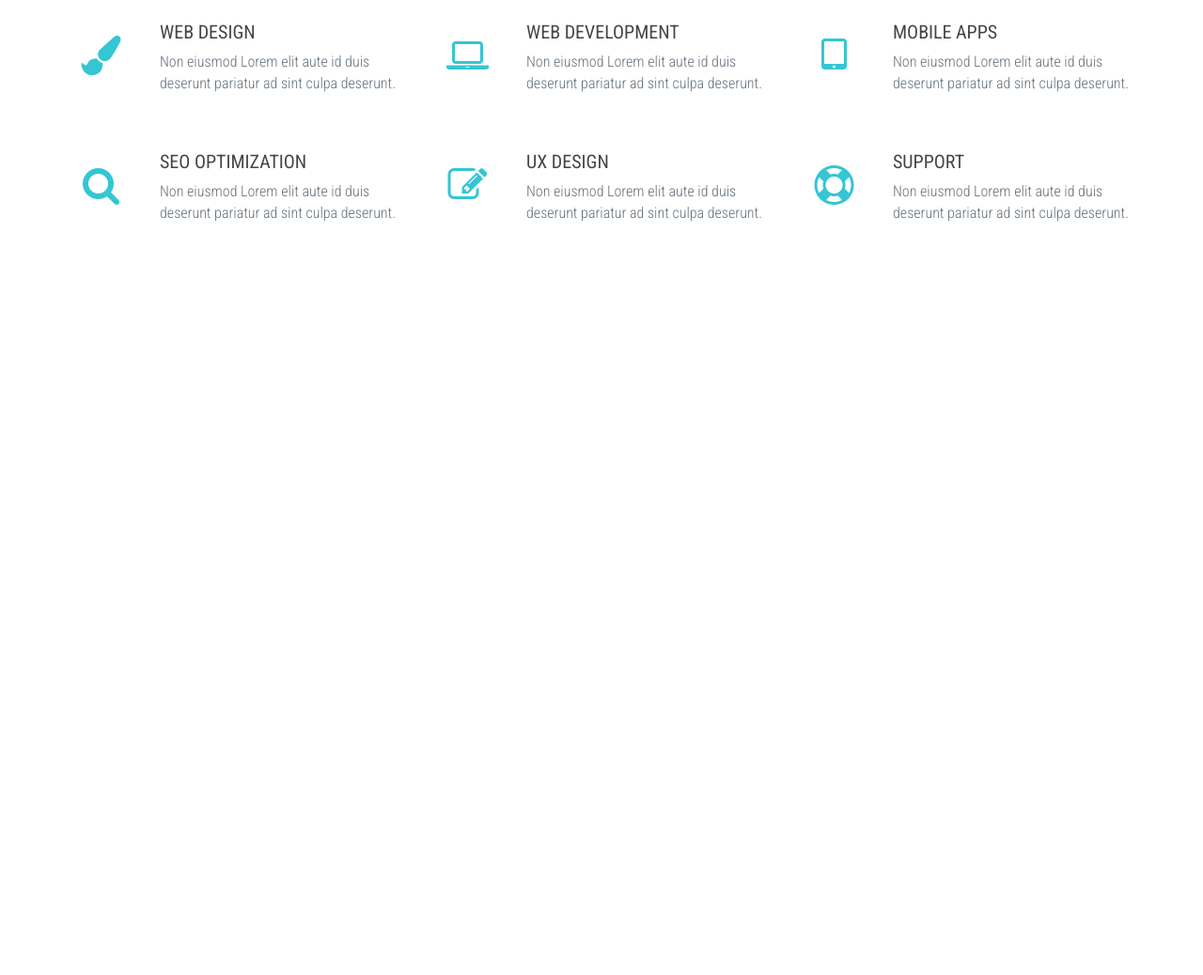
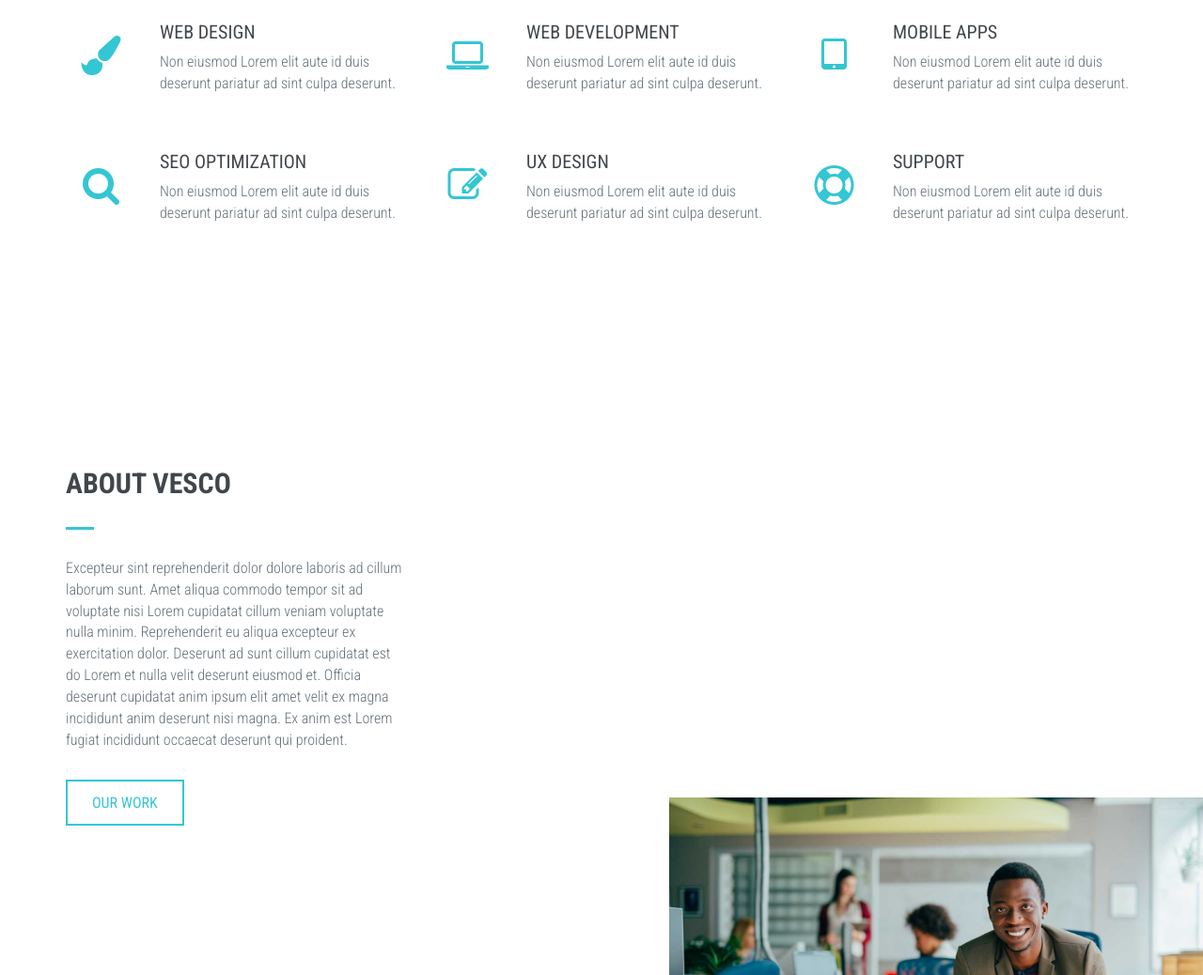
Before and after one commit to Fendoro/vesco, a website built with webpack: page index.html in a window 1280 px wide. Shown: the part 953-1991 px from the top of the page at 94% size. Before the commit the page ends 1291 px from the top, so only its background shows below. Built offline with nearby package versions, Linux system fonts and the light colour scheme.

Commit message:
add about section

```diff
--- a/css/style.css
+++ b/css/style.css
@@ -1,5 +1,7 @@
 /* General */
-html, body{
+
+html,
+body {
     height: 100%;
 }
 
@@ -18,7 +20,9 @@ h3 {
     text-transform: uppercase;
 }
 
+
 /* PARALAX (Generic) */
+
 .bg-parallax {
     background-repeat: no-repeat;
     background-size: cover;
@@ -26,8 +30,10 @@ h3 {
     background-attachment: fixed;
 }
 
+
 /* BUTTONS Generic */
-.btn-general{
+
+.btn-general {
     border-color: #fff;
     border-width: 2px;
     border-radius: 0;
@@ -36,46 +42,76 @@ h3 {
     font-weight: 400;
     text-transform: uppercase;
 }
-.btn-white{
+
+.btn-white {
     border-color: #fff;
     color: #fff;
 }
-.btn-white:hover,.btn-white:focus{
-background-color: #fff;
-color: #41464b;
+
+.btn-white:hover,
+.btn-white:focus {
+    background-color: #fff;
+    color: #41464b;
 }
+
+.btn-blue {
+    border-color: #34c6d3;
+    color: #34c6d3;
+}
+
+.btn-blue:hover,
+.btn-blue:focus {
+    background-color: #34c6d3;
+    color: #fff;
+}
+
+
 /* CONTENT (Generic) */
-.content-box{
+
+.content-box {
     padding: 60px 0 60px 0;
 }
-.content-title h3{
+
+.content-title h3 {
     font-size: 30px;
     font-weight: 700;
     text-align: center;
     margin: 0 0 30px 0;
 }
-.content-title-underline{
+
+.content-title-underline {
     width: 30px;
     height: 3px;
     background-color: #34c6d3;
     margin: 0 auto 30px auto;
 }
+
+
 /* ANIMATE */
-#home-cover,#home-heading,#home-btn{
-animation-duration: .5s;
+
+#home-cover,
+#home-heading,
+#home-btn {
+    animation-duration: .5s;
 }
-#home-cover{
-    animation-delay:.1s;
+
+#home-cover {
+    animation-delay: .1s;
 }
-#home-heading{
-    animation-delay:.5s;
+
+#home-heading {
+    animation-delay: .5s;
 }
-#home-btn{
+
+#home-btn {
     animation-delay: 1s;
 }
+
+
 /* HOME */
+
 #home {
- height: 100%;
+    height: 100%;
 }
 
 #home-cover {
@@ -83,30 +119,34 @@ animation-duration: .5s;
     background-image: url("../img/bg-home.jpg");
 }
 
-#home-content-box{
+#home-content-box {
     height: 100%;
     width: 100%;
     display: table;
 }
 
-#home-content-box-inner{
+#home-content-box-inner {
     display: table-cell;
     vertical-align: middle;
 }
 
-#home-heading h3{
+#home-heading h3 {
     color: #fff;
     font-size: 55px;
     font-weight: 700;
     margin: 20px 0 20px 0;
 }
+
+
 /* SERVICES */
-.service-item{
+
+.service-item {
     padding: 20px 0 20px 0;
-    margin-bottom:20px;
+    margin-bottom: 20px;
     cursor: pointer;
 }
-.service-item-icon i{
+
+.service-item-icon i {
     color: #34c6d3;
     float: left;
     padding: 15px;
@@ -115,18 +155,59 @@ animation-duration: .5s;
     height: 75px;
     text-align: center;
 }
-.service-item:hover .service-item-icon i{
+
+.service-item:hover .service-item-icon i {
     color: #fff;
     background-color: #34c6d3;
 }
 
-.service-item-title h3{
+.service-item-title h3 {
     font-size: 20px;
     font-weight: 400;
     margin: 0 0 10px 0;
 }
 
-.service-item-description p{
+.service-item-description p {
     margin: 0;
     padding-left: 85px;
 }
+
+
+/* ABOUT */
+
+#about-content-box {
+    float: left;
+    height: 700px;
+}
+
+#about-content-box-outer {
+    width: 100%;
+    height: 100%;
+    display: table;
+}
+
+#about-content-box-inner {
+    display: table-cell;
+    vertical-align: middle;
+}
+
+#about .content-title h3 {
+    text-align: left;
+}
+
+#about .content-title-underline {
+    margin: 0 0 30px 0;
+}
+
+#about-description p {
+    margin-bottom: 30px;
+}
+
+#about-bg-diagonal {
+    width: 60%;
+    height: 700px;
+    float: right;
+    border-left: 200px solid #fff;
+    border-top: 700px solid transparent;
+    background-image: url("../img/bg-about.jpg");
+}
--- a/index.html
+++ b/index.html
@@ -1,5 +1,6 @@
 <!DOCTYPE html>
 <html lang="en">
+
 <head>
     <!-- required meta tags -->
     <meta charset="utf-8">
@@ -21,6 +22,7 @@
     <link rel="stylesheet" href="css/style.css">
 
 </head>
+
 <body>
     <!-- Home -->
     <section id="home">
@@ -40,12 +42,12 @@
     <!-- Services -->
     <section id="services">
         <div class="content-box">
-                <div class="content-title wow fadeInDown" data-wow-dration="1s" data-wow-delay=".5s">
+            <div class="content-title wow animated fadeInDown" data-wow-dration="1s" data-wow-delay=".5s">
                 <h3> Services </h3>
-                    <div class="content-title-underline" ></div>
+                <div class="content-title-underline"></div>
             </div>
             <div class="container">
-                    <div class="row wow fadeInUp" data-wow-dration="1s" data-wow-delay=".5s">
+                <div class="row wow animated fadeInUp" data-wow-dration="1s" data-wow-delay=".5s">
                     <div class="col-md-4">
                         <div class="service-item">
                             <div class="service-item-icon">
@@ -128,7 +130,41 @@
             </div>
         </div>
     </section>
+    <!-- About -->
+    <section id="about">
+        <div id="about-bg-diagonal" class="bg-parallax"></div>
+        <div class="container">
+            <div class="row">
+                <div class="col-md-4">
+                    <div id="about-content-box">
+                        <div id="about-content-box-outer">
+                            <div id="about-content-box-inner">
+                                <div class="content-title wow animated fadeInDown" data-wow-dration="1s" data-wow-delay=".5s">
+                                    <h3> About Vesco </h3>
+                                    <div class="content-title-underline"></div>
+                                </div>
+                                <div id="about-description" class="wow animated fadeInDown" data-wow-dration="1s" data-wow-delay=".5s">
+                                    <p>Excepteur sint reprehenderit dolor dolore laboris ad cillum laborum sunt. Amet aliqua
+                                        commodo tempor sit ad voluptate nisi Lorem cupidatat cillum veniam voluptate nulla
+                                        minim. Reprehenderit eu aliqua excepteur ex exercitation dolor. Deserunt ad sunt
+                                        cillum cupidatat est do Lorem et nulla velit deserunt eiusmod et. Officia deserunt
+                                        cupidatat anim ipsum elit amet velit ex magna incididunt anim deserunt nisi magna.
+                                        Ex anim est Lorem fugiat incididunt occaecat deserunt qui proident.</p>
+                                </div>
+                                <div id="about-btn" class="wow animated animated fadeInUp" data-wow-dration="1s" data-wow-delay=".5s">
+                                    <a class="btn btn-lg btn-general btn-blue" href="#work" role="button">Our Work</a>
+                                </div>
+                            </div>
+                        </div>
+                    </div>
+                </div>
+            </div>
+        </div>
+    </section>
+
+
     <!-- common js -->
     <script src="bundle.js"></script>
 </body>
+
 </html>
--- a/src/index.js
+++ b/src/index.js
@@ -1,6 +1,6 @@
 import $ from "jquery";
-import {WOW} from "wowjs";
+import { WOW } from "wowjs";
 
-$(()=>{
+$(() => {
     new WOW().init();
 });
```
Lines whose indentation alone changed are shown as unchanged.
